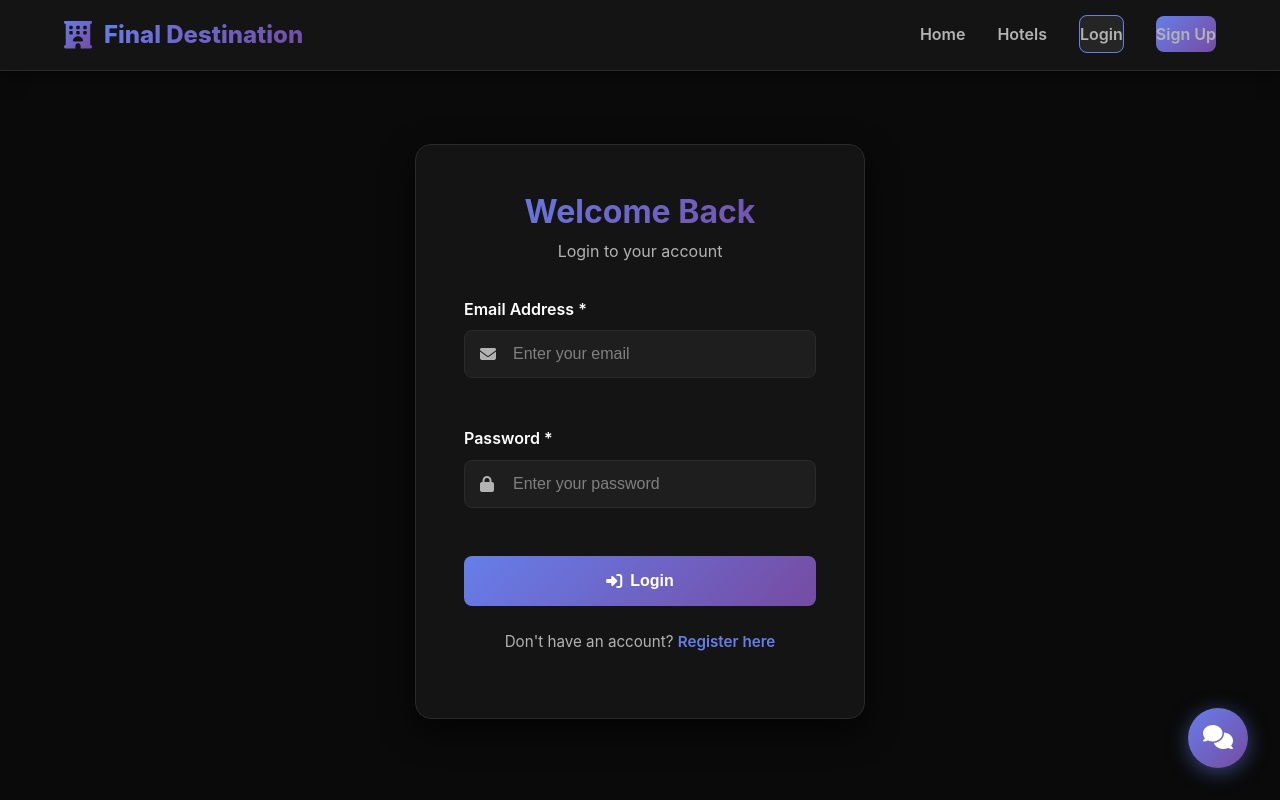
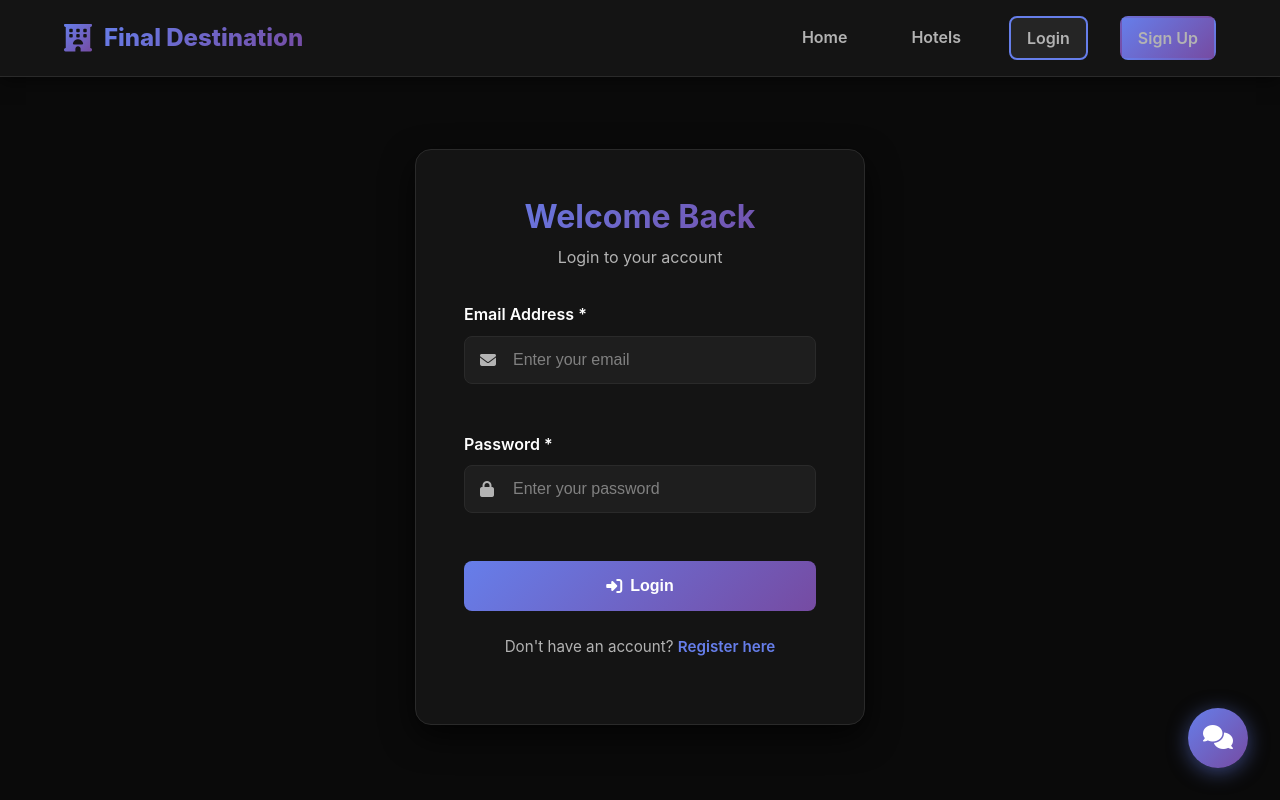
Before and after one commit to Vishhh03/FinalDestination, an Angular app in the folder finaldestination/ClientApp/: page /login in a window 1280 px wide. Built offline with nearby package versions, Linux system fonts and the light colour scheme.

Commit message:
login and register button css

```diff
--- a/finaldestination/ClientApp/src/app/components/navbar/navbar.component.css
+++ b/finaldestination/ClientApp/src/app/components/navbar/navbar.component.css
@@ -60,7 +60,7 @@
   font-weight: 600;
   text-decoration: none;
   transition: color var(--transition-base);
-  padding: 0.5rem 0;
+  padding: 0.5rem 1rem ;
 }
 
 .nav-menu a:hover {
@@ -181,17 +181,20 @@
 }
 
 .btn-login, .btn-register {
-  padding: 0.625rem 2rem;
+  padding: 0.75rem 1.75rem;
   border-radius: var(--radius-md);
   font-weight: 600;
   text-decoration: none;
   transition: all var(--transition-base);
+  display: inline-block;
+  font-size: 1rem;
+  line-height: 1.5;
 }
 
 .btn-login {
   background: var(--bg-elevated);
   color: var(--text-primary);
-  border: 1px solid var(--primary);
+  border: 2px solid var(--primary);
 }
 
 .btn-login:hover {
@@ -203,7 +206,7 @@
 .btn-register {
   background: linear-gradient(135deg, var(--primary) 0%, var(--secondary) 100%);
   color: var(--text-primary);
-  border: none;
+  border: 2px solid transparent;
 }
 
 .btn-register:hover {
--- a/finaldestination/ClientApp/src/app/pages/hotels/hotels.component.css
+++ b/finaldestination/ClientApp/src/app/pages/hotels/hotels.component.css
@@ -63,7 +63,7 @@
 
 .search-field {
   flex: 1;
-  min-width: 200px;
+  min-width: 180px;
   position: relative;
   display: flex;
   align-items: center;
--- a/finaldestination/ClientApp/src/app/pages/hotels/hotels.component.html
+++ b/finaldestination/ClientApp/src/app/pages/hotels/hotels.component.html
@@ -21,7 +21,7 @@
       </div>
       <div class="search-field">
         <i class="fas fa-star"></i>
-        <input type="number" [(ngModel)]="minRating" name="minRating" placeholder="Min Rating" min="1" max="5" step="0.5">
+        <input type="number" [(ngModel)]="minRating" name="minRating" placeholder="Rating" min="1" max="5" step="0.5">
       </div>
       <button class="btn-search" (click)="search()">
         <i class="fas fa-search"></i> Search
```
